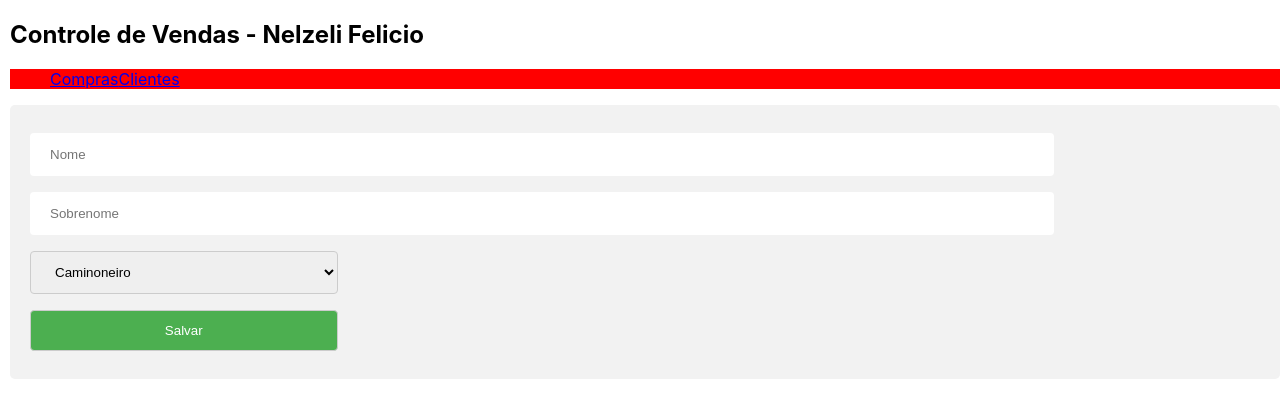
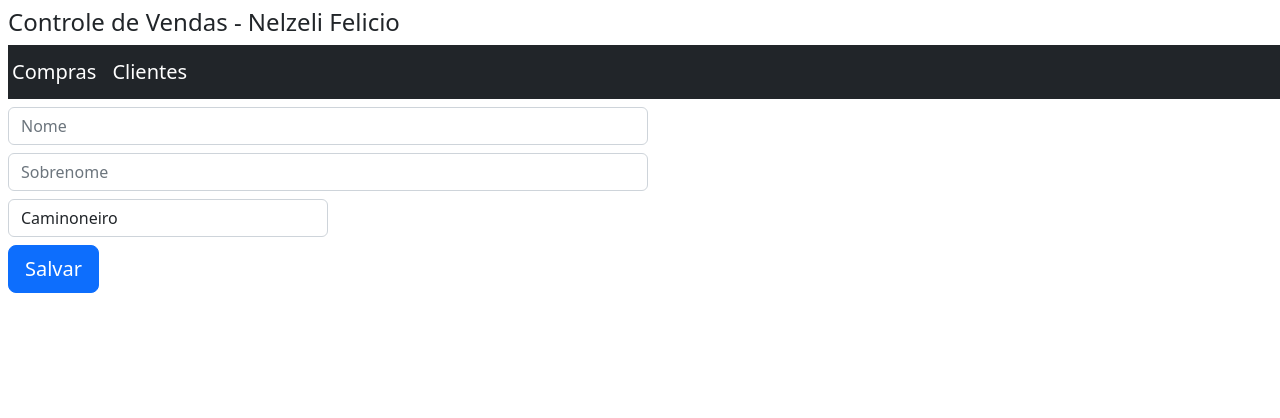
Before and after one commit to GregoriBrunoFelicio/controle-vendas-app, a React (Create React App) app: page /clientes in a window 1280 px wide. Shown: the top 418 px of the page. Built offline with nearby package versions, Linux system fonts and the light colour scheme.

Commit message:
alteracao de styled components para bootstrap

```diff
--- a/package.json
+++ b/package.json
@@ -11,7 +11,9 @@
     "@types/react": "^18.0.17",
     "@types/react-dom": "^18.0.6",
     "axios": "^0.27.2",
+    "bootstrap": "^5.2.0",
     "react": "^18.2.0",
+    "react-bootstrap": "^2.5.0",
     "react-dom": "^18.2.0",
     "react-scripts": "5.0.1",
     "styled-components": "^5.3.5",
--- a/src/App.tsx
+++ b/src/App.tsx
@@ -3,12 +3,14 @@ import styled, { css } from 'styled-components'
 import { BrowserRouter, Routes, Route, Link } from "react-router-dom";
 import { ClienteCompras } from './Components/ClienteCompras';
 import { Menu } from './Components/Menu';
+import 'bootstrap/dist/css/bootstrap.min.css';
+
 
 
 function App() {
   return (
-    <Container>
-      <Titulo>Controle de Vendas - Nelzeli Felicio</Titulo>
+    <div className='col-12 m-2'>
+      <h4>Controle de Vendas - Nelzeli Felicio</h4>
       <BrowserRouter>
         <Routes>
           <Route path='/' element={<Menu />}>
@@ -17,17 +19,8 @@ function App() {
           </Route>
         </Routes>
       </BrowserRouter>
-    </Container>
+    </div>
   );
 }
 
 export default App;
-
-const Container = styled.div`
-  margin:10px auto 10px 10px;
-  max-width:1920px;
-`
-
-const Titulo = styled.h2`
-
-`
--- a/src/Components/Cliente.tsx
+++ b/src/Components/Cliente.tsx
@@ -1,5 +1,6 @@
 import axios from "axios"
 import { useEffect, useState } from "react";
+import { Stack, Button } from "react-bootstrap";
 import styled from "styled-components";
 import { ClienteCadastro } from "./ClienteCadastro";
 
@@ -7,6 +8,5 @@ export const Cliente = () => {
 
     return <div>
         <ClienteCadastro />
-
     </div>
 }
--- a/src/Components/ClienteCadastro.tsx
+++ b/src/Components/ClienteCadastro.tsx
@@ -31,57 +31,24 @@ export const ClienteCadastro = () => {
     tipoClienteId: 0
   });
 
-  return <Form>
-    <Input placeholder="Nome" name="nome" onChange={handleEvent} value={cliente?.nome} />
-    <Input placeholder="Sobrenome" name="sobrenome" onChange={handleEvent} value={cliente?.sobrenome} />
-    <SelectInput>
-      <option>Caminoneiro</option>
-      <option>Escritorio</option>
-      <option>Outros</option>
-    </SelectInput>
-    <div>
-      <BotaoSalvar onClick={salvarCliente}>Salvar</BotaoSalvar>
-    </div>
-  </Form>
+  return <form>
+    <div className="form-group col-12">
+      <div className="col-6 mb-2">
+        <input className="form-control" placeholder="Nome" name="nome" onChange={handleEvent} value={cliente?.nome} />
+      </div>
+      <div className="col-6 mb-2">
+        <input className="form-control" placeholder="Sobrenome" name="sobrenome" onChange={handleEvent} value={cliente?.sobrenome} />
+      </div>
+      <div className="col-3">
+        <select className="form-control">
+          <option>Caminoneiro</option>
+          <option>Escritorio</option>
+          <option>Outros</option>
+        </select>
+      </div>
+      <div className="mt-2">
+        <button className="btn btn-lg btn-primary" onClick={salvarCliente}>Salvar</button>
+      </div>
+    </div >
+  </form>
 }
-
-const Form = styled.div`
-  border-radius: 5px;
-  background-color: #f2f2f2;
-  padding: 20px;
-`
-
-const Input = styled.input`
-  width: 80%;
-  padding: 14px 20px;
-  margin: 8px 0;
-  border: none;
-  border-radius: 4px;
-  cursor: pointer;
-`
-
-const SelectInput = styled.select`
-  width: 25%;
-  padding: 12px 20px;
-  margin: 8px 0;
-  display: inline-block;
-  border: 1px solid #ccc;
-  border-radius: 4px;
-  box-sizing: border-box;
-`
-
-const BotaoSalvar = styled.button`
-  width: 25%;
-  padding: 12px 20px;
-  margin: 8px 0;
-  display: inline-block;
-  border: 1px solid #ccc;
-  border-radius: 4px;
-  box-sizing: border-box;
-  background-color: #4CAF50;
-  color:white;
-  cursor:pointer;
-  &:hover {
-    background-color:green;
-  }
-`
--- a/src/Components/ClienteCompras.tsx
+++ b/src/Components/ClienteCompras.tsx
@@ -16,25 +16,22 @@ export const ClienteCompras = () => {
 
     return <>
         <h3>Dividas em aberto referente ao mes de Junho do ano 2022</h3>
-        <Ul>
+        <ul className="list-group">
             {
                 clientes?.map((x: any) => {
                     return <>
-                        <li>NOME: {x.nome} - DIVIDA TOTAL: {x.totalDivida}</li>
+                        <li className="list-group-item">NOME: {x.nome} - DIVIDA TOTAL: {x.totalDivida}</li>
 
-                        <ul>
+                        <ul className="list-group">
                             <span>Compras Feitas</span>
                             {x.compras.map((c: any) => {
-                                return <li>{c.produto.nome} -{c.produto.preco} </li>
+                                return <li className="list-group-item">{c.produto.nome} -{c.produto.preco} </li>
                             })}
                         </ul>
                     </>
                 })
             }
-        </Ul>
+        </ul>
     </>
+
 }
-
-const Ul = styled.ul`
-
-`
--- a/src/Components/Menu.tsx
+++ b/src/Components/Menu.tsx
@@ -3,16 +3,12 @@ import styled from "styled-components"
 
 export const Menu = () => {
     return <>
-        <MenuContainer>
-            <Link to="/">Compras</Link>
-            <Link to="/clientes">Clientes</Link>
-        </MenuContainer>
+        <div className="navbar navbar-dark bg-dark col-12 mb-2">
+            <div className="m-1">
+                <Link className="navbar-brand" to="/">Compras</Link>
+                <Link className="navbar-brand" to="/clientes">Clientes</Link>
+            </div>
+        </div>
         <Outlet />
     </>
 }
-
-
-const MenuContainer = styled.ul`
-    background-color:red;
-    heigth: 80px;
-`
--- a/src/index.css
+++ b/src/index.css
@@ -1,3 +1,4 @@
+
 body {
   margin: 0;
   font-family: -apple-system, BlinkMacSystemFont, 'Segoe UI', 'Roboto', 'Oxygen',
--- a/src/index.tsx
+++ b/src/index.tsx
@@ -3,6 +3,7 @@ import ReactDOM from 'react-dom/client';
 import './index.css';
 import App from './App';
 import reportWebVitals from './reportWebVitals';
+
 
 const root = ReactDOM.createRoot(
   document.getElementById('root') as HTMLElement
```
Also changed, not shown: 1 other file (tests, documents, lock files or other folders).
